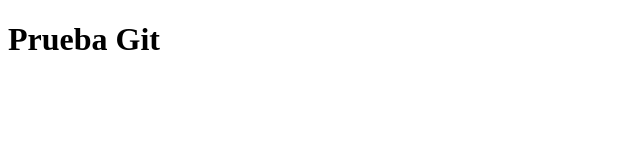
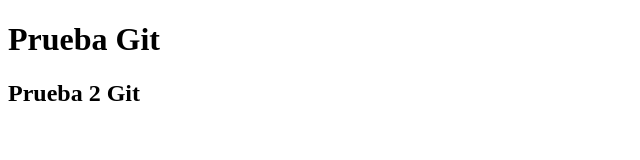
Before and after one commit to luiscanate/Prueba, a plain HTML site: page index.html in a window 1280 px wide. Shown: the whole page, without its empty margins (0-640 px from the left). Drawn offline with Linux system fonts and the light colour scheme.

Commit message:
Modificación 1 en Index.html

```diff
--- a/index.html
+++ b/index.html
@@ -8,5 +8,6 @@
 </head>
 <body>
     <h1>Prueba Git</h1>
+    <h2>Prueba 2 Git</h2>
 </body>
 </html>
```
